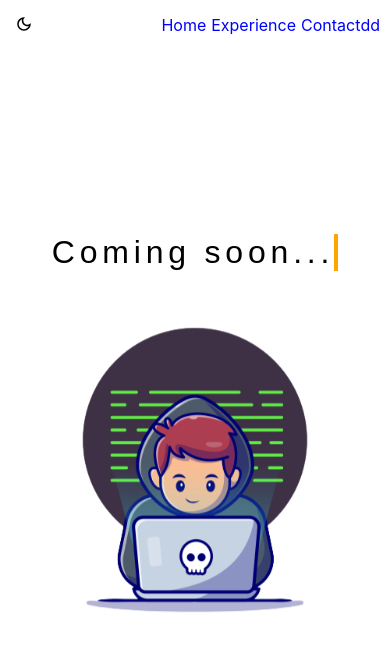
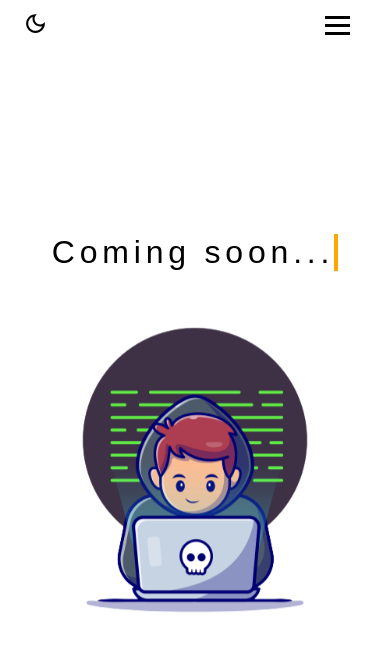
Before and after one commit to greengnome/kirillgladkov, a Next.js app: page / in a window 390 px wide. Shown: the top 650 px of the page. Built offline with nearby package versions, Linux system fonts and the light colour scheme.

Commit message:
navigation implemented

```diff
--- a/components/Navigation.js
+++ b/components/Navigation.js
@@ -1,14 +1,44 @@
+/* eslint-disable jsx-a11y/anchor-is-valid */
+import Link from 'next/link';
+import { useState } from 'react';
 import classes from 'styles/Navigation.module.scss';
 
-const Navigation = () => (
-  <nav className={classes.navigation}>
-    <ul className={classes.menu}>
-      <li className={classes['menu--item']}>Home</li>
-      <li className={classes['menu--item']}>Experience</li>
-      <li className={classes['menu--item']}>Contact</li>
-    </ul>
-    <div onClick={() => {}}>dd</div>
-  </nav>
-);
+const Navigation = () => {
+  const [active, setActive] = useState(false);
+  const onMenuClick = () => {
+    setActive((prev) => !prev);
+  };
+  return (
+    <nav className={classes.navbar}>
+      <ul className={`${classes['nav-menu']} ${active && classes.active}`}>
+        <li className={classes['nav-item']}>
+          <Link href="/">
+            <a className={classes['nav-link']}>Home</a>
+          </Link>
+        </li>
+        <li className={classes['nav-item']}>
+          <Link href="/about">
+            <a className={classes['nav-link']}>About</a>
+          </Link>
+        </li>
+        <li className={classes['nav-item']}>
+          <Link href="/contact">
+            <a className={classes['nav-link']}>Contact</a>
+          </Link>
+        </li>
+      </ul>
+      <button
+        type="button"
+        aria-label="navigation-menu-button"
+        className={`${classes.hamburger} ${active && classes.active}`}
+        onClick={onMenuClick}
+      >
+        <span className={classes.bar}></span>
+        <span className={classes.bar}></span>
+        <span className={classes.bar}></span>
+      </button>
+    </nav>
+  );
+};
 
 export default Navigation;
--- a/components/Teaser.js
+++ b/components/Teaser.js
@@ -10,6 +10,7 @@ const Teaser = () => {
       </div>
       <div className={classes['img-container']}>
         <Image
+          priority
           src="/assets/programmer.webp"
           width={400}
           height={400}
--- a/components/ThemeChanger.js
+++ b/components/ThemeChanger.js
@@ -27,8 +27,8 @@ const ThemeChanger = () => {
     >
       <Image
         src={imgPath}
-        width={18}
-        height={18}
+        width={25}
+        height={25}
         onClick={changeTheme}
         alt="mode-img"
       />
--- a/styles/Navigation.module.scss
+++ b/styles/Navigation.module.scss
@@ -1,21 +1,87 @@
-.navigation {
-  color: var(--navColor);
-  width: 100%;
-  height: 100%;
+.navbar {
   display: flex;
+  justify-content: space-between;
   align-items: center;
+  padding: 1rem 1.5rem;
+  margin-left: auto;
 
-  .menu {
-    list-style: none;
-    margin: unset;
-    padding: unset;
+  .nav-menu {
     display: flex;
+    justify-content: space-between;
     align-items: center;
-    margin-left: auto;
 
-    &--item {
-      &:not(:last-of-type) {
-        margin-right: 5px;
+    .nav-item {
+      margin-left: 5rem;
+
+      .nav-link {
+        font-size: 1.6rem;
+        font-weight: 400;
+        color: var(--color-primary);
+        transition: all 0.15s;
+
+        &:hover {
+          box-shadow: 0 2px 0 0 var(--color-primary);
+        }
+      }
+    }
+  }
+
+  .hamburger {
+    display: none;
+
+    .bar {
+      display: block;
+      width: 25px;
+      height: 3px;
+      margin: 5px auto;
+      -webkit-transition: all 0.3s ease-in-out;
+      transition: all 0.3s ease-in-out;
+      background-color: var(--color-primary);
+    }
+  }
+
+  @media only screen and (max-width: 768px) {
+    .nav-menu {
+      position: fixed;
+      top: -100%;
+      left: 0;
+      flex-direction: column;
+      background-color: var(--background);
+      width: 100%;
+      border-radius: 10px;
+      text-align: center;
+      transition: 0.3s;
+      z-index: 10;
+
+      &.active {
+        top: var(--headerHeight);
+      }
+
+      .nav-item {
+        margin: 2.5rem 0;
+      }
+    }
+
+    .hamburger {
+      display: block;
+      cursor: pointer;
+      background: transparent;
+      border: none;
+
+      &.active {
+        .bar {
+          &:nth-child(2) {
+            opacity: 0;
+          }
+
+          &:nth-child(1) {
+            transform: translateY(8px) rotate(45deg);
+          }
+
+          &:nth-child(3) {
+            transform: translateY(-8px) rotate(-45deg);
+          }
+        }
       }
     }
   }
--- a/styles/ThemeChanger.module.scss
+++ b/styles/ThemeChanger.module.scss
@@ -3,8 +3,8 @@
   background: transparent;
   cursor: pointer;
   padding: 5px;
-  width: 30px;
-  height: 30px;
+  width: var(--headerHeight);
+  height: var(--headerHeight);
   justify-self: flex-end;
   outline: none;
 }
--- a/styles/globals.css
+++ b/styles/globals.css
@@ -1,7 +1,7 @@
 :root {
   --color-primary: #000000;
   --background: #ffffff;
-  --navColor: blue;
+  --navColor: var(--color-primary);
 
   /* Sizes */
   --headerHeight: 50px;
@@ -9,7 +9,7 @@
 [data-theme='dark'] {
   --color-primary: #ffffff;
   --background: #000000;
-  --navColor: green;
+  --navColor: var(--color-primary);
 }
 
 html,
@@ -38,3 +38,7 @@ a {
 img {
   object-fit: contain;
 }
+
+li {
+  list-style: none;
+}
```
Also changed, not shown: pages/about.js (added, +12 -0 lines), pages/contact.js (added, +12 -0 lines).
